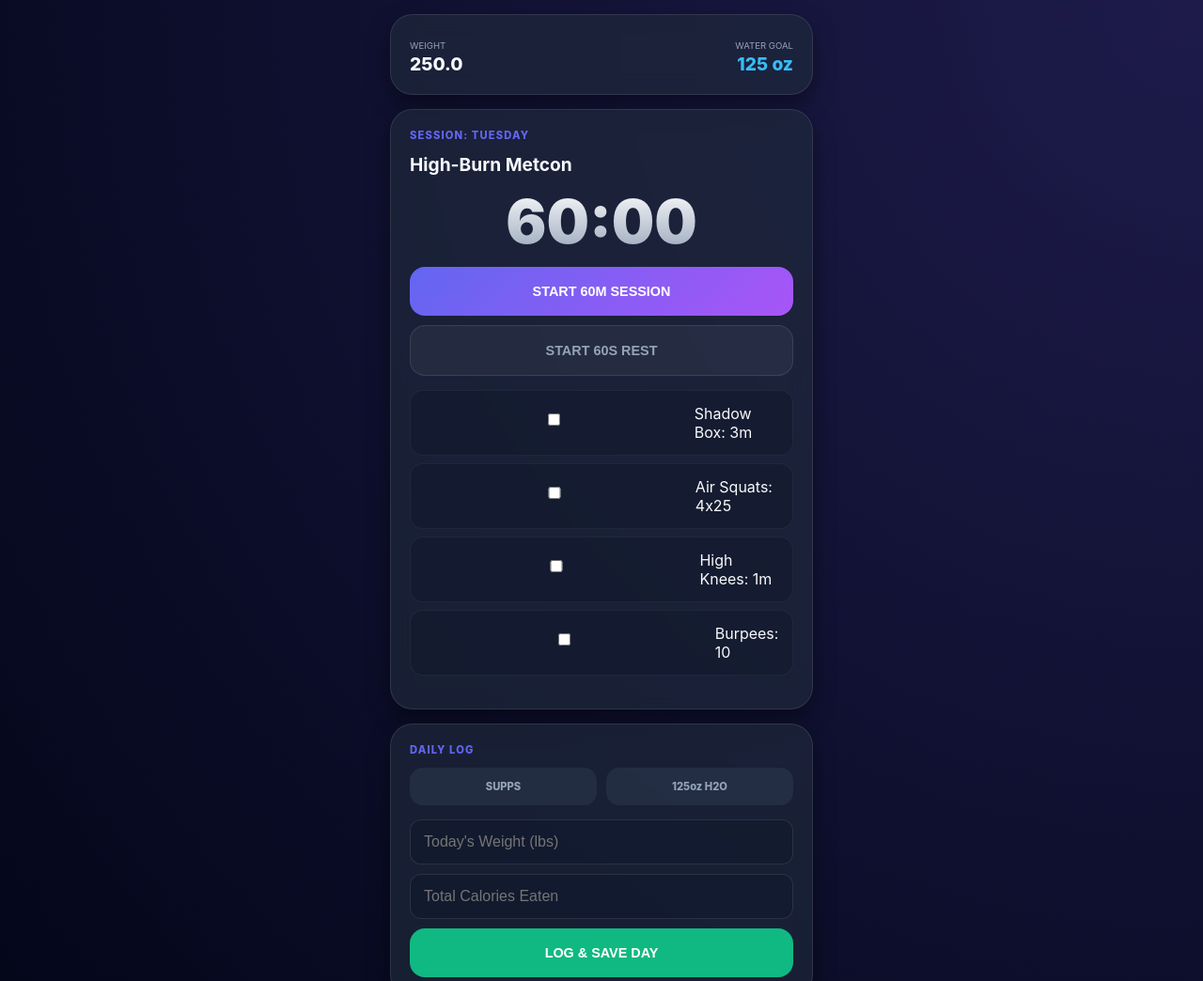
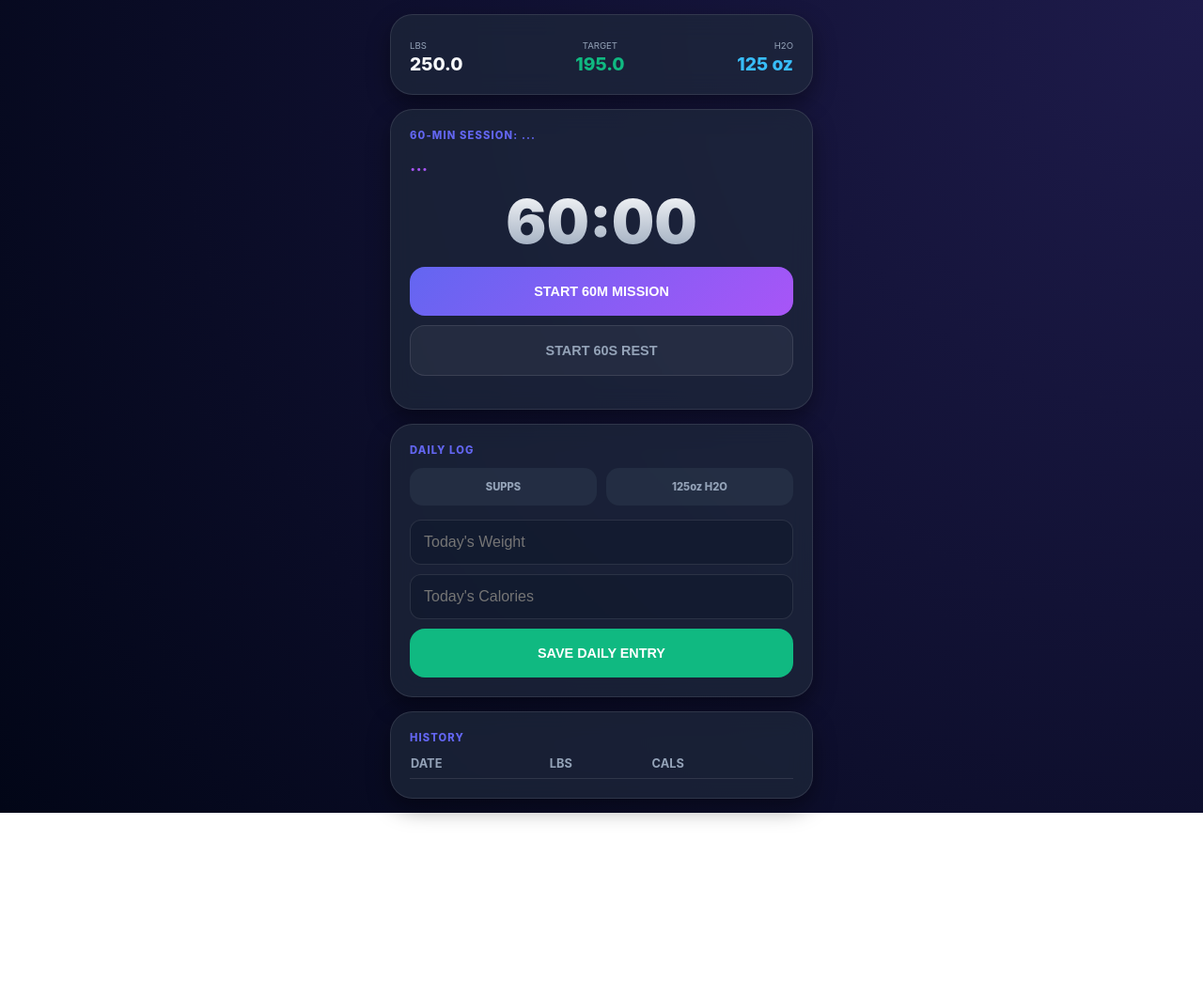
Before and after one commit to jordyrhiner-rgb/Project195lbs, a plain HTML site: page index.html in a window 1280 px wide. Shown: the top 1044 px of the page at 94% size. After the commit the page ends 865 px from the top, so only its background shows below. Drawn offline with Linux system fonts and the light colour scheme.

Commit message:
Update index.html

```diff
--- a/index.html
+++ b/index.html
@@ -5,33 +5,17 @@
     <meta name="viewport" content="width=device-width, initial-scale=1.0, maximum-scale=1.0, user-scalable=no">
     <title>P195: Elite Protocol</title>
     <style>
-        :root {
-            --bg: #020617;
-            --card: rgba(30, 41, 59, 0.7);
-            --primary: #6366f1;
-            --nerve: #a855f7;
-            --cali: #10b981;
-            --text: #f8fafc;
-        }
-        body {
-            font-family: -apple-system, system-ui, sans-serif;
-            background: radial-gradient(circle at top right, #1e1b4b, #020617);
-            color: var(--text); margin: 0; padding: 15px; min-height: 100vh;
-            display: flex; flex-direction: column; align-items: center;
-        }
+        :root { --bg: #020617; --card: rgba(30, 41, 59, 0.7); --primary: #6366f1; --nerve: #a855f7; --cali: #10b981; --text: #f8fafc; }
+        body { font-family: -apple-system, system-ui, sans-serif; background: radial-gradient(circle at top right, #1e1b4b, #020617); color: var(--text); margin: 0; padding: 15px; min-height: 100vh; display: flex; flex-direction: column; align-items: center; }
         .dashboard { width: 100%; max-width: 450px; display: flex; flex-direction: column; gap: 15px; }
-        .card {
-            background: var(--card); backdrop-filter: blur(12px); border-radius: 24px;
-            padding: 20px; border: 1px solid rgba(255,255,255,0.1);
-            box-shadow: 0 10px 25px rgba(0,0,0,0.4);
-        }
+        .card { background: var(--card); backdrop-filter: blur(12px); border-radius: 24px; padding: 20px; border: 1px solid rgba(255,255,255,0.1); box-shadow: 0 10px 25px rgba(0,0,0,0.4); }
         .tile-header { font-weight: 800; text-transform: uppercase; font-size: 0.7rem; letter-spacing: 0.1em; color: var(--primary); margin-bottom: 12px; }
         .timer-display { font-size: 4rem; font-weight: 900; text-align: center; margin: 10px 0; background: linear-gradient(to bottom, #fff, #94a3b8); -webkit-background-clip: text; -webkit-text-fill-color: transparent; }
-        .btn { width: 100%; padding: 18px; border: none; border-radius: 16px; font-weight: 800; cursor: pointer; text-transform: uppercase; font-size: 0.9rem; }
+        .btn { width: 100%; padding: 18px; border: none; border-radius: 16px; font-weight: 800; cursor: pointer; text-transform: uppercase; font-size: 0.9rem; transition: 0.2s; }
         .btn-primary { background: linear-gradient(135deg, var(--primary), var(--nerve)); color: white; }
         .btn-secondary { background: rgba(255,255,255,0.05); color: #94a3b8; border: 1px solid rgba(255,255,255,0.1); margin-top: 10px; }
         .checklist { list-style: none; padding: 0; margin: 15px 0; }
-        .checklist li { background: rgba(15, 23, 42, 0.4); margin-bottom: 8px; padding: 14px; border-radius: 14px; display: flex; align-items: center; gap: 12px; border: 1px solid rgba(255,255,255,0.05); }
+        .checklist li { background: rgba(15, 23, 42, 0.4); margin-bottom: 8px; padding: 14px; border-radius: 14px; display: flex; align-items: center; gap: 12px; border: 1px solid rgba(255,255,255,0.05); font-size: 0.9rem; }
         .habit-grid { display: grid; grid-template-columns: 1fr 1fr; gap: 10px; margin-bottom: 15px; }
         .habit-box { background: rgba(51, 65, 85, 0.4); padding: 12px; border-radius: 14px; text-align: center; font-size: 0.7rem; font-weight: 800; cursor: pointer; color: #94a3b8; border: 1px solid transparent; }
         .habit-box.active { background: rgba(99, 102, 241, 0.2); border-color: var(--primary); color: white; }
@@ -45,17 +29,18 @@
 
 <div class="dashboard">
     <div class="card">
-        <div style="display:flex; justify-content: space-between;">
-            <div><small style="color:#94a3b8; font-size:0.6rem;">WEIGHT</small><div id="currWeight" style="font-size:1.2rem; font-weight:800;">250.0</div></div>
-            <div style="text-align:right;"><small style="color:#94a3b8; font-size:0.6rem;">WATER GOAL</small><div style="font-size:1.2rem; font-weight:800; color:#38bdf8;">125 oz</div></div>
+        <div style="display:flex; justify-content: space-between; align-items: center;">
+            <div><small style="color:#94a3b8; font-size:0.6rem;">LBS</small><div id="currWeight" style="font-size:1.2rem; font-weight:800;">250.0</div></div>
+            <div style="text-align:center;"><small style="color:#94a3b8; font-size:0.6rem;">TARGET</small><div style="font-size:1.2rem; font-weight:800; color:var(--cali);">195.0</div></div>
+            <div style="text-align:right;"><small style="color:#94a3b8; font-size:0.6rem;">H2O</small><div style="font-size:1.2rem; font-weight:800; color:#38bdf8;">125 oz</div></div>
         </div>
     </div>
 
     <div class="card">
-        <div class="tile-header">SESSION: <span id="dayLabel">MONDAY</span></div>
-        <h2 id="rTitle" style="margin: 0; font-size: 1.2rem;">CALISTHENICS</h2>
+        <div class="tile-header">60-MIN SESSION: <span id="dayLabel">...</span></div>
+        <h2 id="rTitle" style="margin: 0; font-size: 1.2rem; color: var(--nerve);">...</h2>
         <div class="timer-display" id="timer">60:00</div>
-        <button class="btn btn-primary" onclick="toggleTimer()" id="tBtn">Start 60m Session</button>
+        <button class="btn btn-primary" onclick="toggleTimer()" id="tBtn">Start 60m Mission</button>
         <button class="btn btn-secondary" id="restBtn" onclick="startRest()">Start 60s Rest</button>
         <ul id="checkList" class="checklist"></ul>
     </div>
@@ -66,30 +51,27 @@
             <div class="habit-box" id="hSupp" onclick="toggleHabit('hSupp')">SUPPS</div>
             <div class="habit-box" id="hWater" onclick="toggleHabit('hWater')">125oz H2O</div>
         </div>
-        <input type="number" id="weightIn" placeholder="Today's Weight (lbs)">
-        <input type="number" id="calsIn" placeholder="Total Calories Eaten">
-        <button class="btn btn-primary" onclick="logEntry()" style="background: var(--cali);">Log & Save Day</button>
+        <input type="number" id="weightIn" placeholder="Today's Weight">
+        <input type="number" id="calsIn" placeholder="Today's Calories">
+        <button class="btn btn-primary" onclick="logEntry()" style="background: var(--cali);">Save Daily Entry</button>
     </div>
 
     <div class="card">
-        <div class="tile-header">MISSION HISTORY</div>
-        <table class="history-list">
-            <thead><tr><th>DATE</th><th>LBS</th><th>CALS</th></tr></thead>
-            <tbody id="historyBody"></tbody>
-        </table>
+        <div class="tile-header">HISTORY</div>
+        <table class="history-list"><thead><tr><th>DATE</th><th>LBS</th><th>CALS</th></tr></thead><tbody id="historyBody"></tbody></table>
     </div>
 </div>
 
 <script>
     let timerInterval, restInterval;
     const routines = [
-        {t: "Active Rest", d: "SUNDAY", e: ["45 Min Walk", "Stretch", "Prep"]},
-        {t: "Calisthenics (Upper)", d: "MONDAY", e: ["Pushups: 4x12", "Inverted Rows: 4x10", "Dips: 3x10", "Plank: 3x1min"]},
-        {t: "High-Burn Metcon", d: "TUESDAY", e: ["Shadow Box: 3m", "Air Squats: 4x25", "High Knees: 1m", "Burpees: 10"]},
-        {t: "Core / Cardio", d: "WEDNESDAY", e: ["Dead Bugs: 4x12", "Bird-Dogs: 3x10", "Side Plank: 30s", "30m Cardio"]},
-        {t: "Calisthenics (Lower)", d: "THURSDAY", e: ["Squats: 4x20", "Lunges: 3x12", "Wall Sit: 1min", "Calf Raises: 3x20"]},
-        {t: "Full Body Metcon", d: "FRIDAY", e: ["Mtn Climbers: 45s", "Burpees: 10", "Jumping Jacks: 1m", "Plank Jacks: 45s"]},
-        {t: "Active Rest", d: "SATURDAY", e: ["Mobility Flow", "30 Min Walk", "Foam Roll"]}
+        {t: "Active Recovery", d: "SUNDAY", e: ["60m Continuous Walk", "Magnesium 500mg", "Meal Prep Focus"]},
+        {t: "Upper Calisthenics", d: "MONDAY", e: ["Pushups: 5 sets to failure", "Inverted Rows: 5 sets", "Dips: 4 sets", "Plank: 5x1 min", "Banded Facepulls: 4x15"]},
+        {t: "High-Burn Metcon", d: "TUESDAY", e: ["Shadow Box: 10m", "Air Squats: 6x25", "High Knees: 5x1m", "Burpees: 4x12", "Mountain Climbers: 5m"]},
+        {t: "Core & Stability", d: "WEDNESDAY", e: ["Dead Bugs: 5x15", "Bird-Dogs: 5x12 per side", "Side Planks: 4x45s", "Glute Bridges: 4x20", "30m Zone 2 Walk (115bpm)"]},
+        {t: "Lower Calisthenics", d: "THURSDAY", e: ["Air Squats: 6x20", "Lunges: 5x12 per side", "Wall Sit: 4x1m", "Calf Raises: 5x20", "Box Step-ups: 5m"]},
+        {t: "Full Body Metcon", d: "FRIDAY", e: ["Jump Jacks: 5m", "Burpees: 5x10", "Plank Jacks: 5x1m", "Shadow Box: 10m", "Fast Walk: 15m"]},
+        {t: "Active Recovery", d: "SATURDAY", e: ["Mobility/Yoga: 30m", "Zone 2 Walk: 30m", "Foam Roll Muscles"]}
     ];
 
     function updateWorkout() {
@@ -105,7 +87,7 @@
             const now = Date.now(); localStorage.setItem('p195_start', now);
             runInterval(now);
         } else {
-            if(confirm("Reset?")) { localStorage.removeItem('p195_start'); clearInterval(timerInterval); document.getElementById('timer').innerText = "60:00"; }
+            if(confirm("Reset session?")) { localStorage.removeItem('p195_start'); clearInterval(timerInterval); document.getElementById('timer').innerText = "60:00"; }
         }
     }
 
@@ -132,7 +114,6 @@
         const w = document.getElementById('weightIn').value;
         const c = document.getElementById('calsIn').value;
         if (!w || !c) return alert("Enter weight and calories");
-
         const history = JSON.parse(localStorage.getItem('p195_history') || "[]");
         history.unshift({ date: new Date().toLocaleDateString(), weight: w, cals: c });
         localStorage.setItem('p195_history', JSON.stringify(history.slice(0, 7)));
@@ -144,9 +125,4 @@
         const history = JSON.parse(localStorage.getItem('p195_history') || "[]");
         document.getElementById('historyBody').innerHTML = history.map(h => `<tr><td>${h.date}</td><td>${h.weight}</td><td>${h.cals}</td></tr>`).join('');
         document.getElementById('currWeight').innerText = localStorage.getItem('p195_lastWeight') || "250.0";
-        const saved = localStorage.getItem('p195_start'); if (saved) runInterval(parseInt(saved));
-        updateWorkout();
-    };
-</script>
-</body>
-</html>
+        const saved = localStorage.getItem('p195_start'); if (saved) run
```
